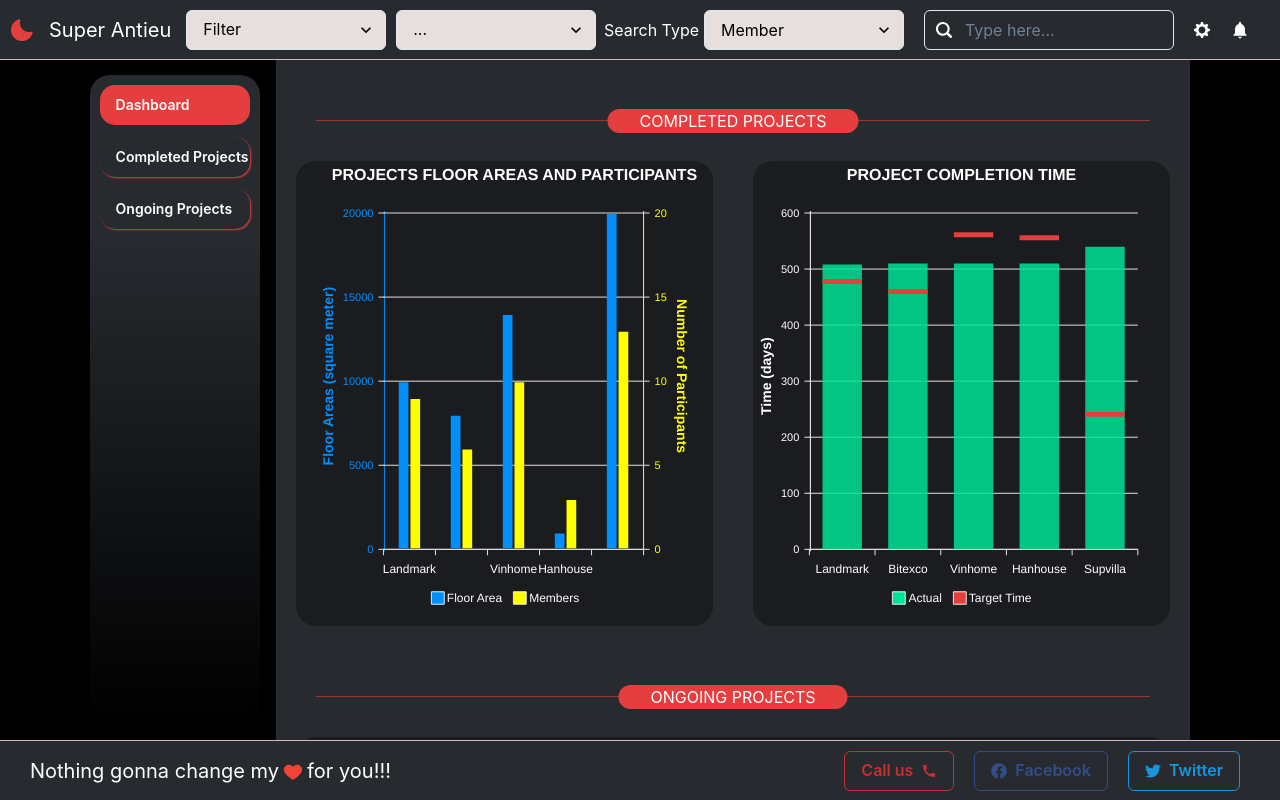
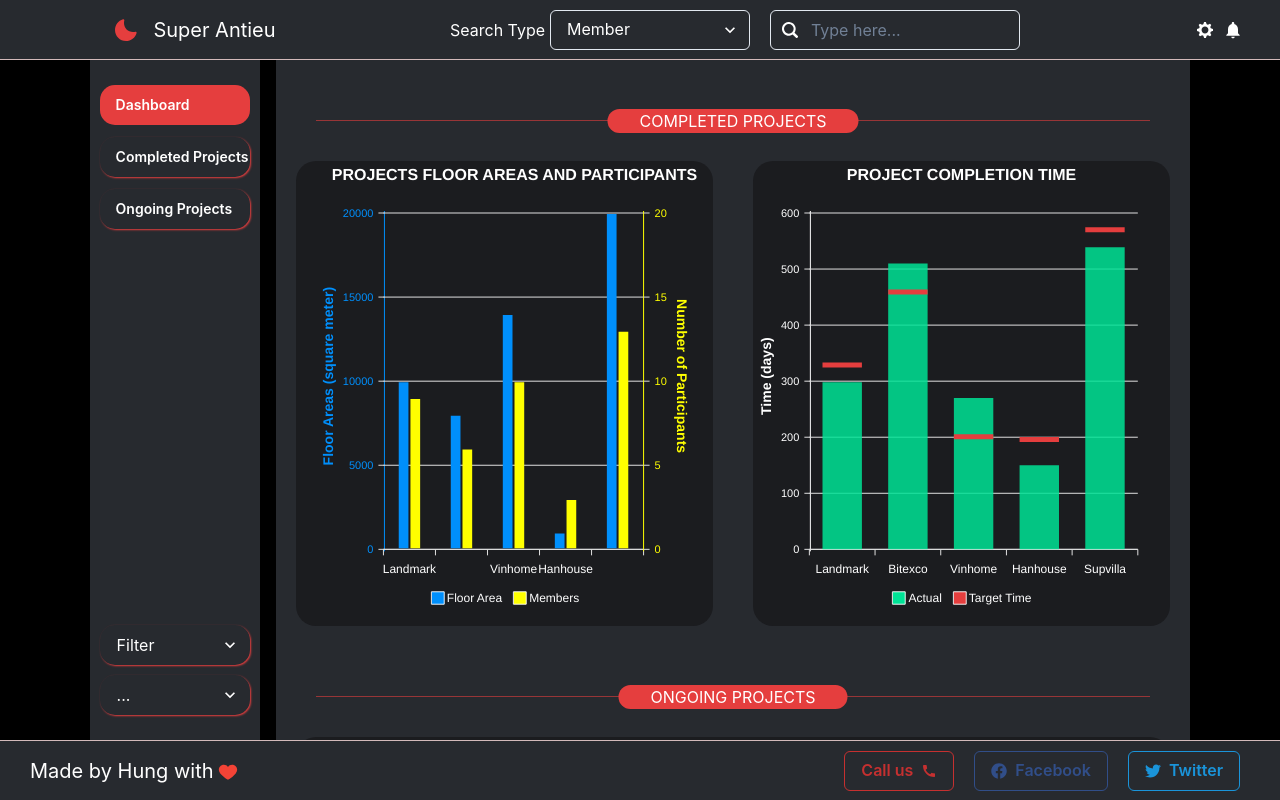
Before and after one commit to superantieu/Study-TBF-Project, a React (Vite) app: page / in a window 1280 px wide. Built offline with nearby package versions, Linux system fonts and the light colour scheme.

Commit message:
edit select option background color and the position of filter and the formatter of tooltip of the totalprojectchart

```diff
--- a/src/components/Charts/ContribueByPerson.jsx
+++ b/src/components/Charts/ContribueByPerson.jsx
@@ -9,6 +9,20 @@
       type: "bar",
       toolbar: {
         show: false,
+      },
+      zoom: {
+        enabled: true,
+      },
+      toolbar: {
+        show: true,
+        tools: {
+          download: false,
+          // zoom: true,
+          zoomin: true,
+          zoomout: true,
+          pan: true,
+          reset: true,
+        },
       },
     },
     plotOptions: {
@@ -30,6 +44,7 @@
     },
     xaxis: {
       categories: Object.keys(personhour),
+      tickPlacement: "on",
       labels: {
         style: {
           colors: Object.keys(personhour).map(() => {
--- a/src/components/Charts/ExpectTimeChart.jsx
+++ b/src/components/Charts/ExpectTimeChart.jsx
@@ -96,7 +96,7 @@
         },
       },
       tooltip: {
-        enabled: true,
+        enabled: false,
       },
     },
   };
--- a/src/components/Charts/TotalProjectChart.jsx
+++ b/src/components/Charts/TotalProjectChart.jsx
@@ -1,10 +1,22 @@
 import ReactApexChart from "react-apexcharts";
+import { Box, Tooltip as ChakraTooltip } from "@chakra-ui/react";
 
 import projects from "../data/projects";
+import groupbykey from "../../utility/groupbykey";
 
 const memb = projects.map((obj, index) => {
   return obj.ListMember.length;
 });
+const listMem = projects.map((obj) => {
+  var numberofteam = groupbykey(obj.ListMember, "Discipline");
+  return numberofteam;
+});
+const detailMember = listMem.map((array) => {
+  return Object.keys(array).map((arr) => {
+    return `team ${arr} : ${array[arr].length}`;
+  });
+});
+console.log(detailMember);
 const TotalProjectChart = () => {
   const series = [
     {
@@ -90,7 +102,7 @@
           },
         },
         tooltip: {
-          enabled: true,
+          enabled: false,
         },
       },
       {
@@ -123,11 +135,23 @@
     },
 
     tooltip: {
-      y: {
-        formatter: function (val) {
-          return val;
+      enabled: true,
+      shared: false,
+      y: [
+        "",
+        {
+          formatter: function (
+            value,
+            { series, seriesIndex, dataPointIndex, w }
+          ) {
+            const addingValue = detailMember[dataPointIndex].reduce(
+              (arr, cur) => arr + cur + `<br>`,
+              ""
+            );
+            return `  Total: ` + value + `<br>` + addingValue;
+          },
         },
-      },
+      ],
     },
   };
   return (
--- a/src/components/Filter/Filter.jsx
+++ b/src/components/Filter/Filter.jsx
@@ -1,4 +1,4 @@
-import { Flex, Select, Box } from "@chakra-ui/react";
+import { Flex, Select, Box, Stack, chakra } from "@chakra-ui/react";
 import { useState } from "react";
 
 import SecondFilter from "./SecondFilter";
@@ -8,25 +8,27 @@
   const handlleSelect = (e) => {
     setSelect(e.target.value);
   };
+
   return (
-    <Flex align={"center"} justify={"center"} gap={"10px"}>
+    <Stack align={"center"} justify={"center"} gap={"10px"} padding={"10px"}>
       <Select
-        w={"200px"}
         onChange={handlleSelect}
         placeholder="Filter"
-        color={"#000"}
-        bgColor={"#e7dede"}
+        color={"#fff"}
+        bgColor={"#transparent"}
+        className="selectbox"
+        borderColor={"transparent"}
+        boxShadow="1px 1px 2px #e53e3e"
+        borderRadius={"15px"}
       >
-        <Box as="option" value="member" color={"#000"}>
-          Members
-        </Box>
+        <option value="member">Members</option>
         <option value="discipline">Discipline</option>
         <option value="complete">Completed Project</option>
         <option value="ongoing">Ongoing Project</option>
       </Select>
 
       <SecondFilter select={select} />
-    </Flex>
+    </Stack>
   );
 };
 export default Filter;
--- a/src/components/Filter/SecondFilter.jsx
+++ b/src/components/Filter/SecondFilter.jsx
@@ -67,10 +67,12 @@
     <Select
       placeholder="..."
       onChange={handleChange}
-      minW={"200px"}
-      maxW={"200px"}
-      color={"#000"}
-      bgColor={"#e7dede"}
+      color={"#fff"}
+      bgColor={"transparent"}
+      borderColor={"transparent"}
+      boxShadow="1px 1px 2px #e53e3e"
+      borderRadius={"15px"}
+      className="selectbox"
     >
       {filterResult}
     </Select>
--- a/src/components/Footers/FooterBar.jsx
+++ b/src/components/Footers/FooterBar.jsx
@@ -21,7 +21,7 @@
           color={"#fff"}
           fontSize={"20px"}
         >
-          Nothing gonna change my <FcLike fontSize={"20px"} /> for you!!!
+          Made by Hung with <FcLike fontSize={"20px"} />
         </Flex>
       </Box>
       <Flex align={"center"} gap={"20px"} mr={"40px"}>
--- a/src/components/Headers/HeaderBar.jsx
+++ b/src/components/Headers/HeaderBar.jsx
@@ -70,21 +70,19 @@
             Super Antieu
           </Text>
         </SupLink>
-        <Box minW={"400px"}>
-          <Filter />
-        </Box>
       </Flex>
-      <Box h={"full"} w={"500px"} padding={"10px"} mr={"20px"}>
+      {/* <Box h={"full"} w={"500px"} padding={"10px"} mr={"20px"}> */}
       <Flex alignItems={"center"} justifyContent={"flex-end"} gap={"20px"}>
         <Flex align={"center"} minW={"350px"} justify={"flex-end"}>
-            <Text minW={"100px"} color={"#fff"}>
+          <Box minW={"100px"} color={"#fff"}>
             Search Type
-            </Text>
+          </Box>
           <Select
             w={"200px"}
             onChange={handlleSelect}
-              color={"#000"}
-              bgColor={"#e7dede"}
+            color={"#fff"}
+            bgColor={"transparent"}
+            className="selectbox"
           >
             <option value="member">Member</option>
             <option value="complete">Completed Project</option>
@@ -126,11 +124,19 @@
             />
           </Box>
         </InputGroup>
-
+      </Flex>
+      {/* </Box> */}
+      <Flex
+        padding={"10px"}
+        h={"full"}
+        minW={"400px"}
+        justify={"center"}
+        align={"center"}
+        gap={"10px"}
+      >
         <SettingsIcon cursor={"pointer"} color={"#fff"} />
         <BellIcon fontSize={"20px"} cursor={"pointer"} color={"#fff"} />
       </Flex>
-      </Box>
     </Flex>
   );
 };
--- a/src/components/Sidebar/SideBar.jsx
+++ b/src/components/Sidebar/SideBar.jsx
@@ -1,4 +1,4 @@
-import { Link } from "react-router-dom";
+import { Link, useLocation } from "react-router-dom";
 import {
   Link as SupLink,
   Box,
@@ -7,26 +7,29 @@
   Button,
   Flex,
 } from "@chakra-ui/react";
-import { useState } from "react";
 
 import arrayNameRoute from "../data/arrayNameRoute";
+import Filter from "../Filter/Filter";
 
 const SideBar = () => {
-  const [active, setActive] = useState("/");
-  const handleClick = (path) => {
-    setActive(path);
-  };
+  const location = useLocation();
+
   return (
-    <Box h={"calc(100dvh - 120px)"} padding={"15px 0"}>
+    <Stack
+      h={"calc(100dvh - 120px)"}
+      padding={"15px 0"}
+      bg={"#272a2f"}
+      alignItems={""}
+      justifyContent={"space-between"}
+    >
       <Stack
         direction="column"
         mb="100px"
         w="full"
         gap={"12px"}
-        h={"full"}
         borderRadius={"20px"}
         p={"10px"}
-        bg={"linear-gradient(0deg,  transparent, #272a2f 75%)}"}
+        justify={"space-between"}
       >
         {arrayNameRoute.map((rou) => {
           return (
@@ -49,8 +52,7 @@
                   color: "white",
                   boxShadow: "none",
                 }}
-                isActive={active === rou.path}
-                onClick={() => handleClick(rou.path)}
+                isActive={location.pathname === rou.path}
               >
                 <Flex>
                   <Text my="auto" fontSize="sm">
@@ -62,7 +64,9 @@
           );
         })}
       </Stack>
-    </Box>
+
+      <Filter />
+    </Stack>
   );
 };
 
--- a/src/components/data/projects.js
+++ b/src/components/data/projects.js
@@ -227,8 +227,8 @@
     ListMember: projectUsers1,
 
     StartDate: new Date(2023, 1, 17),
-    CompletedDate: new Date(2024, 6, 17),
-    TargetDate: new Date(2024, 5, 17),
+    CompletedDate: new Date(2023, 11, 17),
+    TargetDate: new Date(2023, 12, 17),
   },
   {
     ProjectId: 2,
@@ -238,9 +238,9 @@
     FloorAreas: 8000,
     ListMember: projectUsers2,
 
-    StartDate: new Date(2023, 2, 17),
-    CompletedDate: new Date(2024, 7, 17),
-    TargetDate: new Date(2024, 5, 27),
+    StartDate: new Date(2022, 2, 17),
+    CompletedDate: new Date(2023, 7, 17),
+    TargetDate: new Date(2023, 5, 27),
   },
   {
     ProjectId: 3,
@@ -251,8 +251,8 @@
     ListMember: projectUsers3,
 
     StartDate: new Date(2023, 3, 17),
-    CompletedDate: new Date(2024, 8, 17),
-    TargetDate: new Date(2024, 10, 7),
+    CompletedDate: new Date(2023, 12, 17),
+    TargetDate: new Date(2023, 10, 7),
   },
   {
     ProjectId: 4,
@@ -263,8 +263,8 @@
     ListMember: projectUsers4,
 
     StartDate: new Date(2023, 4, 17),
-    CompletedDate: new Date(2024, 9, 17),
-    TargetDate: new Date(2024, 11, 2),
+    CompletedDate: new Date(2023, 9, 17),
+    TargetDate: new Date(2023, 11, 2),
   },
   {
     ProjectId: 5,
@@ -274,9 +274,9 @@
     FloorAreas: 20000,
     ListMember: projectUsers5,
 
-    StartDate: new Date(2023, 5, 17),
-    CompletedDate: new Date(2024, 11, 17),
-    TargetDate: new Date(2024, 1, 17),
+    StartDate: new Date(2022, 5, 17),
+    CompletedDate: new Date(2023, 11, 17),
+    TargetDate: new Date(2023, 12, 17),
   },
 ];
 
--- a/src/main.jsx
+++ b/src/main.jsx
@@ -1,6 +1,6 @@
 import React, { lazy, Suspense } from "react";
 import ReactDOM from "react-dom/client";
-import { ChakraProvider } from "@chakra-ui/react";
+import { ChakraProvider, extendTheme } from "@chakra-ui/react";
 import { createBrowserRouter, RouterProvider } from "react-router-dom";
 import { store } from "./app/store";
 import { Provider } from "react-redux";
@@ -82,11 +82,25 @@
     errorElement: <ErrorPage />,
   },
 ]);
-
+const customTheme = extendTheme({
+  styles: {
+    global: {
+      ".selectbox > option, .selectbox > optgroup": {
+        background: "#272a2f !important",
+      },
+      ".apexcharts-tooltip-y-group": {
+        display: "flex",
+        gap: "20px",
+        " align-items": "center",
+        "justify-content": "center",
+      },
+    },
+  },
+});
 ReactDOM.createRoot(document.getElementById("root")).render(
   <React.StrictMode>
     <Provider store={store}>
-      <ChakraProvider>
+      <ChakraProvider theme={customTheme}>
         <RouterProvider router={router} fallbackElement={<LoadingPage />} />
       </ChakraProvider>
     </Provider>
```
Also changed, not shown: src/components/Dashboard/Dashboard.jsx (+0 -8 lines). Lines whose indentation alone changed are shown as unchanged.
